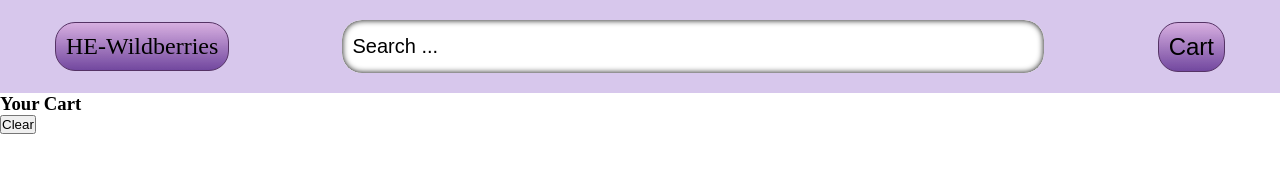
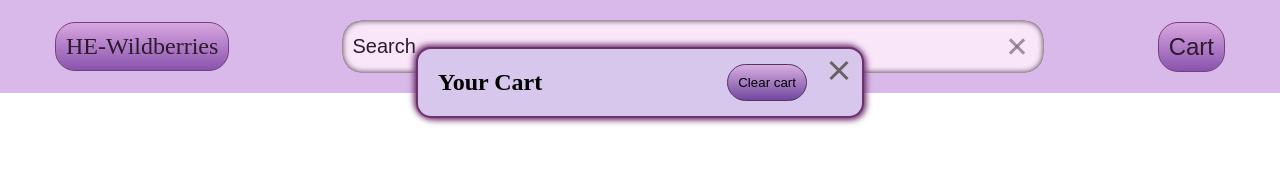
Before and after one commit to ShekordoIlya/wb-store, a website built with Parcel: page src/index.html in a window 1280 px wide. Both pictures are taken after a click on the button "Cart". Built offline with nearby package versions, Linux system fonts and the light colour scheme.

Commit message:
feat(modules): crated modules for header components

```diff
--- a/src/js/header/cart.js
+++ b/src/js/header/cart.js
@@ -0,0 +1,63 @@
+const body = document.querySelector("body");
+
+// button for cart
+const cartButton = document.createElement("button");
+
+cartButton.id = "cart-button";
+cartButton.type = "button";
+cartButton.textContent = "Cart";
+
+// create modal cart
+
+const modal = document.createElement("div");
+modal.className = "modal";
+modal.id = "cart-modal";
+
+const modalContent = document.createElement("div");
+modalContent.className = "modal-content";
+
+const cartHead = document.createElement("div");
+cartHead.className = "cart-head";
+
+const cartTitle = document.createElement("h3");
+cartTitle.className = "cart-title";
+cartTitle.textContent = "Your Cart";
+
+const cartClear = document.createElement("button");
+cartClear.className = "cart-clear-btn";
+cartClear.textContent = "Clear cart";
+
+const close = document.createElement("div");
+const closeWrap = document.createElement("div");
+closeWrap.className = "close-wrap";
+close.className = "cart-close-btn";
+close.append(closeWrap);
+
+const cartStuff = document.createElement("div");
+cartStuff.className = "cart-stuff";
+
+const totalSum = document.createElement("div");
+totalSum.className = "total-sum";
+
+const totalText = document.createElement("p");
+totalText.textContent = "";
+totalSum.append(totalText);
+
+cartHead.append(cartTitle, cartClear, close);
+modalContent.append(cartHead, cartStuff, totalSum);
+modal.append(modalContent);
+
+function showModal() {
+  body.classList.add("modal-open");
+  modal.style.display = "block";
+}
+
+function closeModal() {
+  body.classList.remove("modal-open");
+  modal.style.display = "none";
+}
+
+close.addEventListener("click", closeModal);
+cartButton.addEventListener("click", showModal);
+
+export { modal, cartButton };
--- a/src/js/header/header.js
+++ b/src/js/header/header.js
@@ -1,11 +1,12 @@
+import { searchField } from "./searchField";
+import { cartButton, modal } from "./cart";
+
 // create structure(global)
 
 const header = document.createElement("header"),
   container = document.createElement("div"),
   headerWrap = document.createElement("div"),
-  logo = document.createElement("div"),
-  searchField = document.createElement("div"),
-  cartButton = document.createElement("button");
+  logo = document.createElement("div");
 
 // adding classes and attributes
 
@@ -24,56 +25,6 @@ logoLink.className = "logo-link";
 logoLink.textContent = "НЕ-Wildberries";
 logo.append(logoLink);
 
-// search field
-
-searchField.className = "search-field-wrap";
-
-const searchInput = document.createElement("input");
-searchInput.type = "text";
-searchInput.value = "Search ...";
-searchInput.id = "search-input";
-searchField.append(searchInput);
-
-// button for cart
-
-cartButton.id = "cart-button";
-cartButton.type = "button";
-cartButton.textContent = "Cart";
-
-// create modal cart
-
-const modal = document.createElement("div");
-modal.className = "modal";
-modal.id = "cart-modal";
-
-const modalContent = document.createElement("div");
-modalContent.className = "modal-content";
-
-const cartHead = document.createElement("div");
-cartHead.className = "cart-head";
-
-const cartTitle = document.createElement("h3");
-cartTitle.className = "cart-title";
-cartTitle.textContent = "Your Cart";
-
-const cartClear = document.createElement("button");
-cartClear.className = "cart-clear-btn";
-cartClear.textContent = "Clear";
-
-const cartStuff = document.createElement("div");
-cartStuff.className = "cart-stuff";
-
-const totalSum = document.createElement("div");
-totalSum.className = "total-sum";
-
-const totalText = document.createElement("p");
-totalText.textContent = "";
-totalSum.append(totalText);
-
-cartHead.append(cartTitle, cartClear);
-modalContent.append(cartHead, cartStuff, totalSum);
-modal.append(modalContent);
-
 // add elements in document
 
 const body = document.querySelector("body");
--- a/src/js/header/searchField.js
+++ b/src/js/header/searchField.js
@@ -0,0 +1,35 @@
+const searchField = document.createElement("div");
+searchField.className = "search-field-wrap";
+const clearBtn = document.createElement("div");
+clearBtn.className = "clear-btn";
+
+const searchInput = document.createElement("input");
+searchInput.type = "text";
+searchInput.value = "Search ...";
+searchInput.id = "search-input";
+searchField.append(searchInput, clearBtn);
+
+searchInput.setAttribute("autocomplete", "off");
+
+// Handle Enter key press
+searchInput.addEventListener("keypress", function (event) {
+  if (event.key === "Enter") {
+    searchInput.value = "";
+    event.preventDefault();
+    getData(searchInput.value);
+  }
+});
+
+searchInput.addEventListener("focus", () => {
+  searchInput.value = "";
+});
+
+// Handle clear button click
+clearBtn.addEventListener("click", function () {
+  searchInput.value = "";
+  searchInput.focus();
+});
+
+// function getData() {}
+
+export { searchField };
--- a/src/sass/header.scss
+++ b/src/sass/header.scss
@@ -1,3 +1,22 @@
+body {
+  position: relative;
+  z-index: 1;
+}
+
+.modal-open {
+  overflow: hidden;
+  &::after {
+    position: absolute;
+    content: '';
+    top: 0;
+    left: 0;
+    background: #de83de33;
+    width: 100%;
+    height: 100%;
+    z-index: 20;
+  }
+}
+
 .container {
   max-width: 1170px;
   margin: auto;
@@ -28,6 +47,7 @@ header {
   font-size: 24px;
   color: #000000;
   font-weight: 400;
+  cursor: pointer;
 }
 
 .search-field-wrap {
@@ -38,6 +58,38 @@ header {
   background-color: #fff;
   border-radius: 20px;
   overflow: hidden;
+
+    .clear-btn {
+      position: absolute;
+      top: 15px;
+      right: 12px;
+      cursor: pointer;
+      transition: 0.5s ease;
+      width: 25px;
+      height: 25px;
+
+      &::before {
+        content: '';
+        position: absolute;
+        top: 10px;
+        display: block;
+        width: 20px;
+        height: 3px;
+        background: rgba(103, 98, 98, 0.7);
+        transform: rotate(45deg);
+      }
+
+      &::after {
+        content: '';
+        position: absolute;
+        top: 10px;
+        display: block;
+        width: 20px;
+        height: 3px;
+        background: rgba(103, 98, 98, 0.7);
+        transform: rotate(-45deg);
+      }
+  }
 
   #search-input {
     box-shadow: inset 0 0 6px black;;
@@ -50,3 +102,111 @@ header {
 
   }
 }
+
+.modal {
+  display: none;
+  transition: 0.8s ease-in-out;
+  position: absolute;
+  top: 50%;
+  left: 50%;
+  transform: translate(-50%);
+  padding: 15px 20px;
+  width: 35%;
+  z-index: 99;
+  border: 2px solid #6e316e;
+  background-color: #d7c7ec;
+  box-shadow: 2px 2px 6px #6e316e, -2px -2px 6px #6e316e;
+  border-radius: 15px;
+}
+
+.modal-content {
+  display: flex;
+  flex-direction: column;
+}
+
+.cart-head {
+  display: flex;
+  justify-content: space-between;
+  align-items: center;
+  .cart-title {
+    font-size: 24px;
+    color: #000000;
+    font-weight: 600;
+  }
+
+  .cart-clear-btn {
+    @include header-button-shape;
+    margin-right: 35px;
+    cursor: pointer;
+  }
+
+
+.cart-close-btn {
+  position: absolute;
+  top: 10px;
+  right: 10px;
+  cursor: pointer;
+  transition: 0.5s ease;
+  width: 25px;
+  height: 25px;
+
+  .close-wrap {
+
+    &::before {
+      content: '';
+      position: absolute;
+      top: 10px;
+      display: block;
+      width: 24px;
+      height: 3px;
+      background: #676262;
+      transform: rotate(45deg);
+    }
+
+    &::after {
+      content: '';
+      position: absolute;
+      top: 10px;
+      display: block;
+      width: 24px;
+      height: 3px;
+      background: #676262;
+      transform: rotate(-45deg);
+    }
+  }
+
+  &:hover {
+    transform: scale(0.94);
+  }
+
+  &:active {
+    transform: scale(0.9);
+
+  }
+}
+
+
+
+  .cart-stuff {
+    display: flex;
+    flex-direction: column;
+    justify-content: space-between;
+    border: 1px solid #6e316e;
+    border-radius: 15px;
+    padding: 10px;
+  }
+
+  .card {
+    display: flex;
+    justify-content: space-between;
+    border: 2px solid #6e316e;
+    border-radius: 15px;
+    padding: 10px;
+  }
+
+  .total-sum {
+    font-size: 18px;
+    color: #000000;
+    font-weight: 400;
+  }
+}
```
